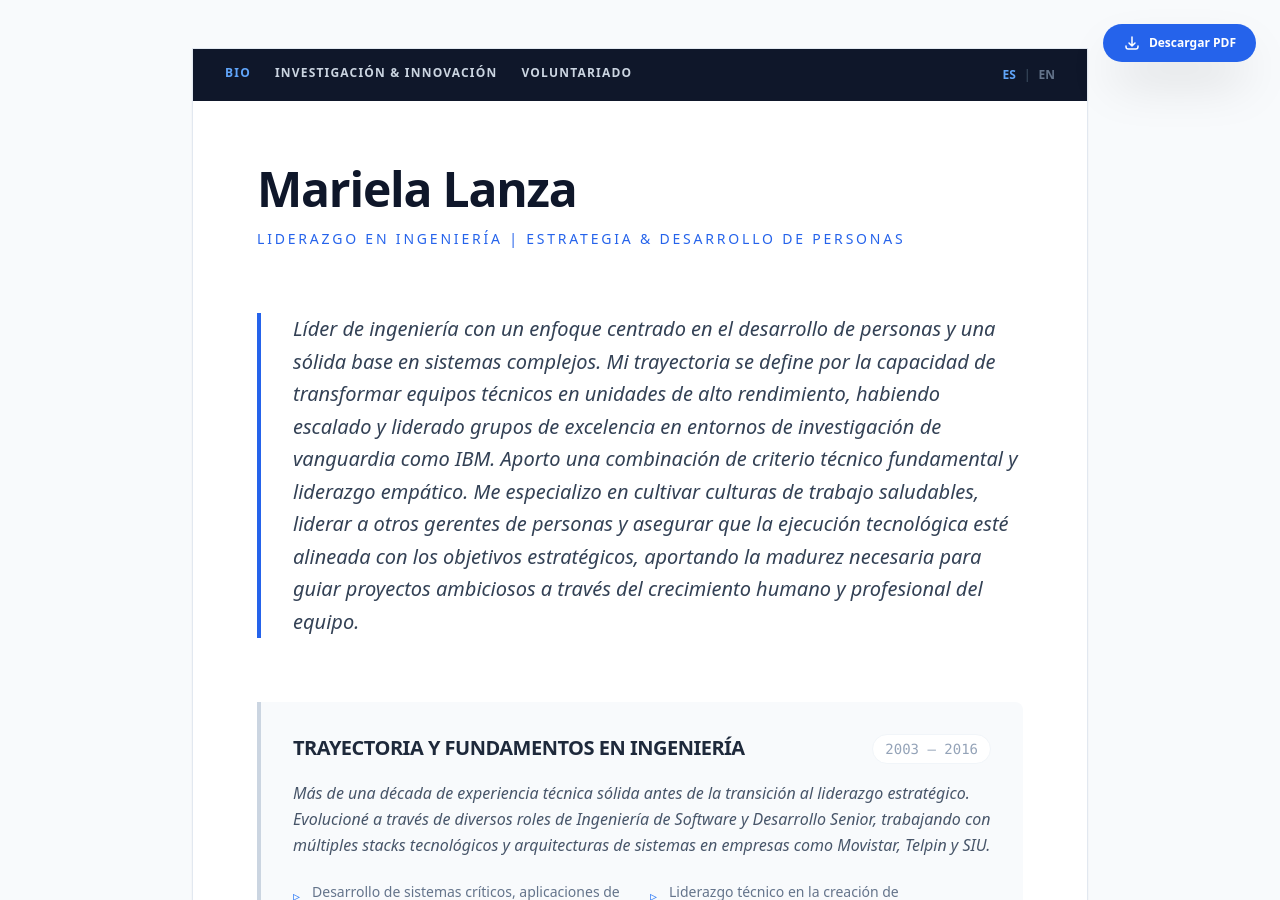
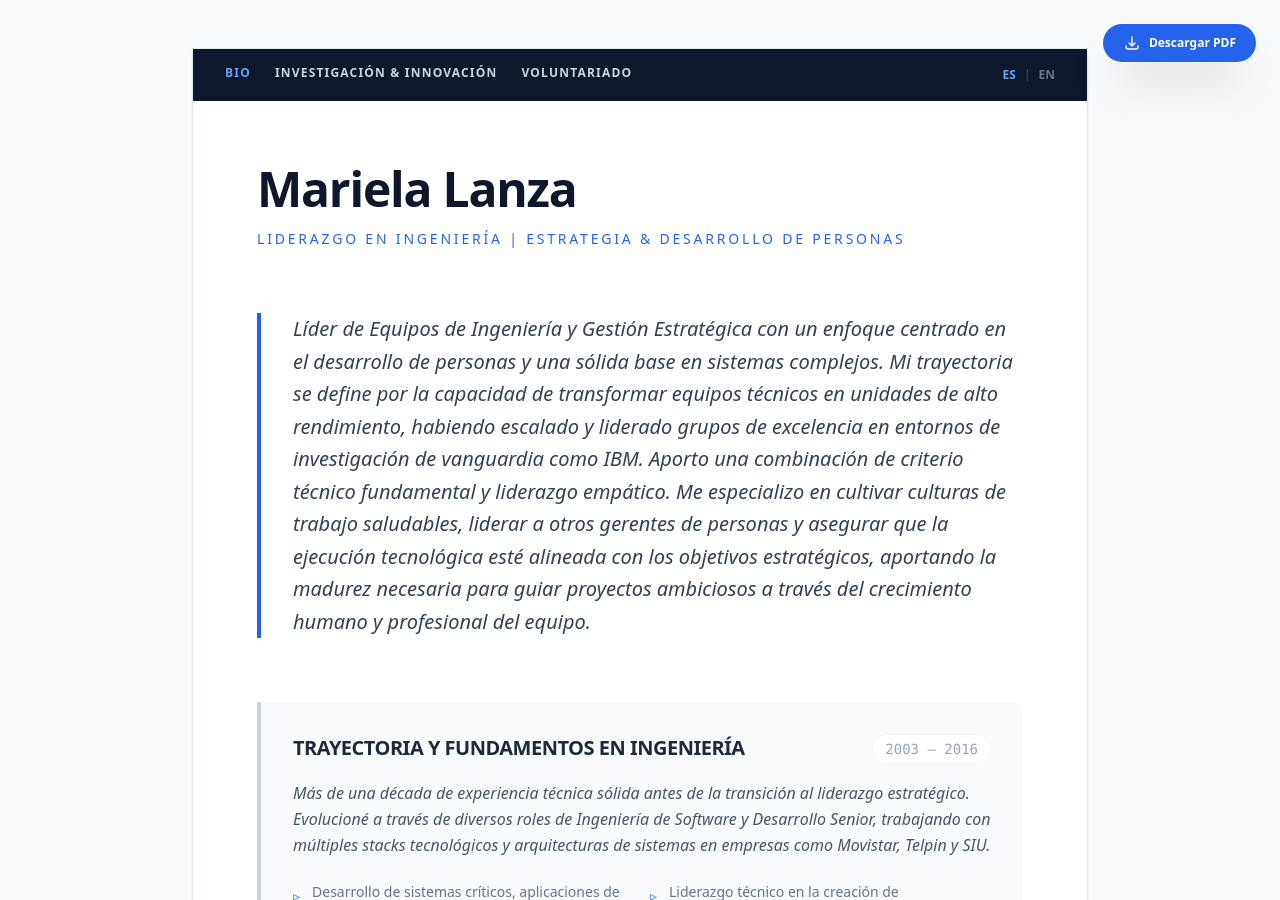
Before and after one commit to mclanza/mclanza.github.io, a Jekyll site: the page built from index.html, in a window 1280 px wide and 900 px high. Built offline with Jekyll 4.4.1, drawn with Linux system fonts in a browser that asks for light colours; nearby versions of some CDN libraries.

Commit message:
docs:rephrased role

```diff
--- a/_data/cv.yml
+++ b/_data/cv.yml
@@ -35,7 +35,7 @@ contact:
 
 # Profile with Focus on Direction and Strategy
 profile:
-  es: "Líder de ingeniería con un enfoque centrado en el desarrollo de personas y una sólida base en sistemas complejos. Mi trayectoria se define por la capacidad de transformar equipos técnicos en unidades de alto rendimiento, habiendo escalado y liderado grupos de excelencia en entornos de investigación de vanguardia como IBM.
+  es: "Líder de Equipos de Ingeniería y Gestión Estratégica con un enfoque centrado en el desarrollo de personas y una sólida base en sistemas complejos. Mi trayectoria se define por la capacidad de transformar equipos técnicos en unidades de alto rendimiento, habiendo escalado y liderado grupos de excelencia en entornos de investigación de vanguardia como IBM.
       Aporto una combinación de criterio técnico fundamental y liderazgo empático. Me especializo en cultivar culturas de trabajo saludables, liderar a otros gerentes de personas y asegurar que la ejecución tecnológica esté alineada con los objetivos estratégicos, aportando la madurez necesaria para guiar proyectos ambiciosos a través del crecimiento humano y profesional del equipo."
   en: "Engineering leader with a focus on people development and a strong foundation in complex systems. My trajectory is defined by the ability to transform technical teams into high-performance units, having scaled and led groups of excellence in cutting-edge research environments like IBM.
       I bring a combination of fundamental technical judgment and empathetic leadership. I specialize in cultivating healthy work cultures, leading other people managers, and ensuring that technological execution is aligned with strategic objectives, providing the maturity needed to guide ambitious projects through the human and professional growth of the team."
```
